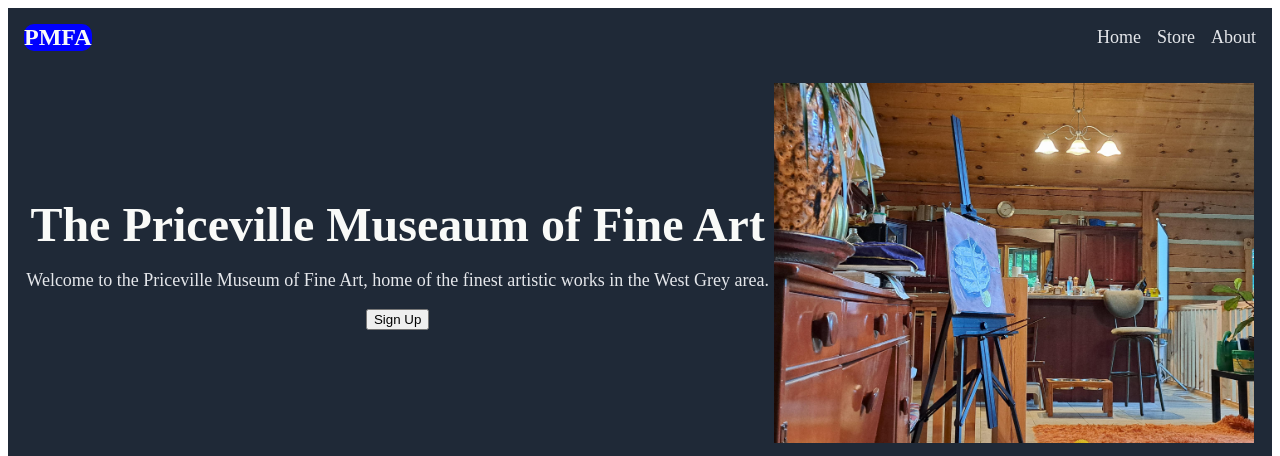
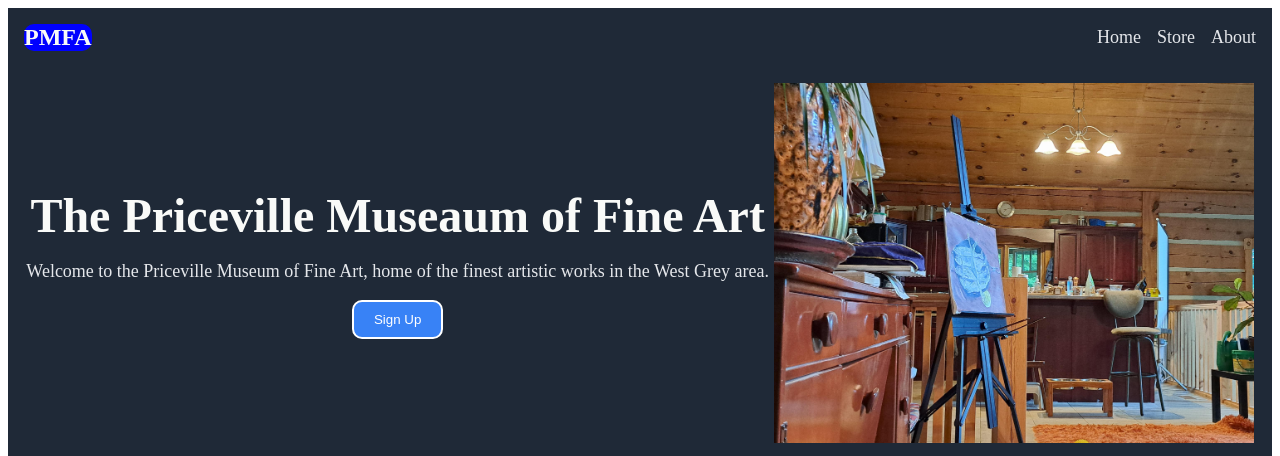
Before and after one commit to TECK-95/landing-page, a plain HTML site: page index.html in a window 1280 px wide. Shown: the top 456 px of the page. Drawn offline with Linux system fonts and the light colour scheme.

Commit message:
Styled buttons

```diff
--- a/style.css
+++ b/style.css
@@ -137,3 +137,12 @@ a {
     font-size: 18px;
     color: #E5E7EB;
 }
+
+button {
+    background-color: #3882F6;
+    color: white;
+    border: 2px solid white;
+    border-radius: 10px;
+    text-align: center;
+    padding: 10px 20px;
+}
```
